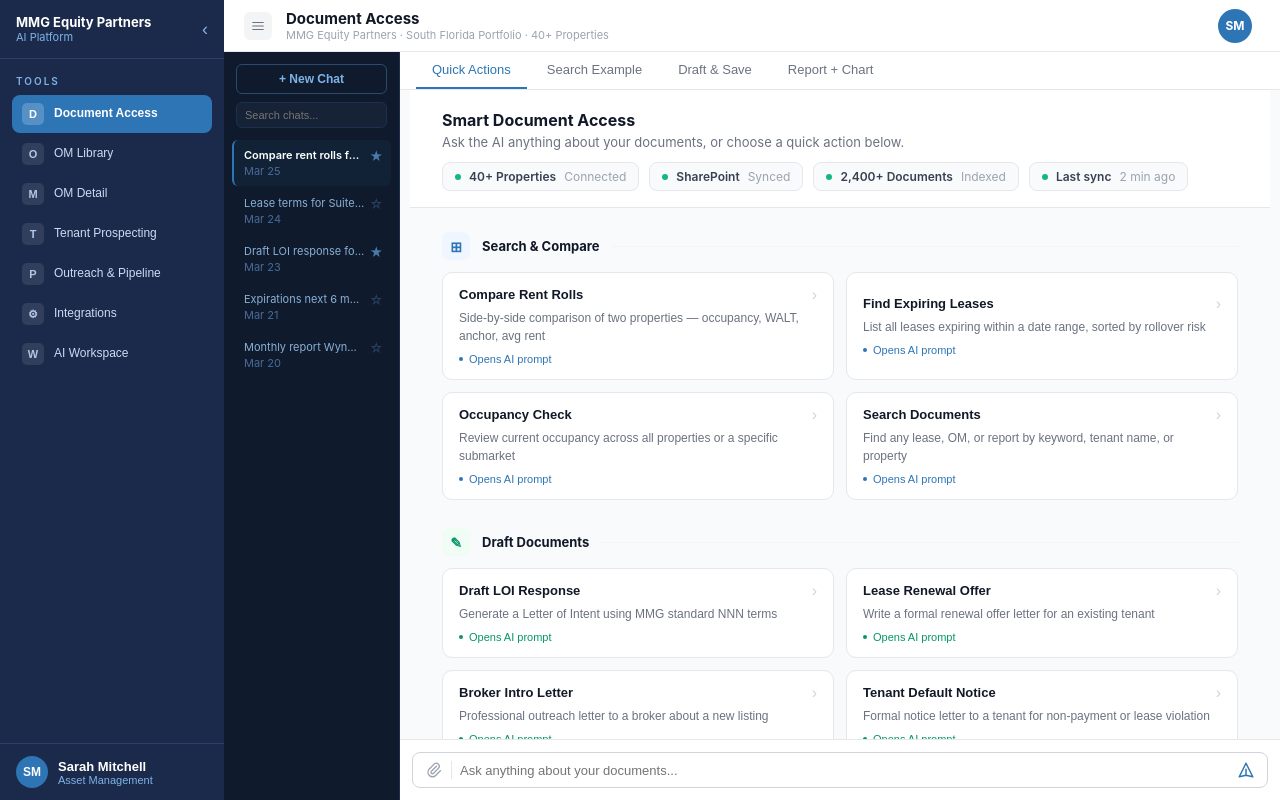
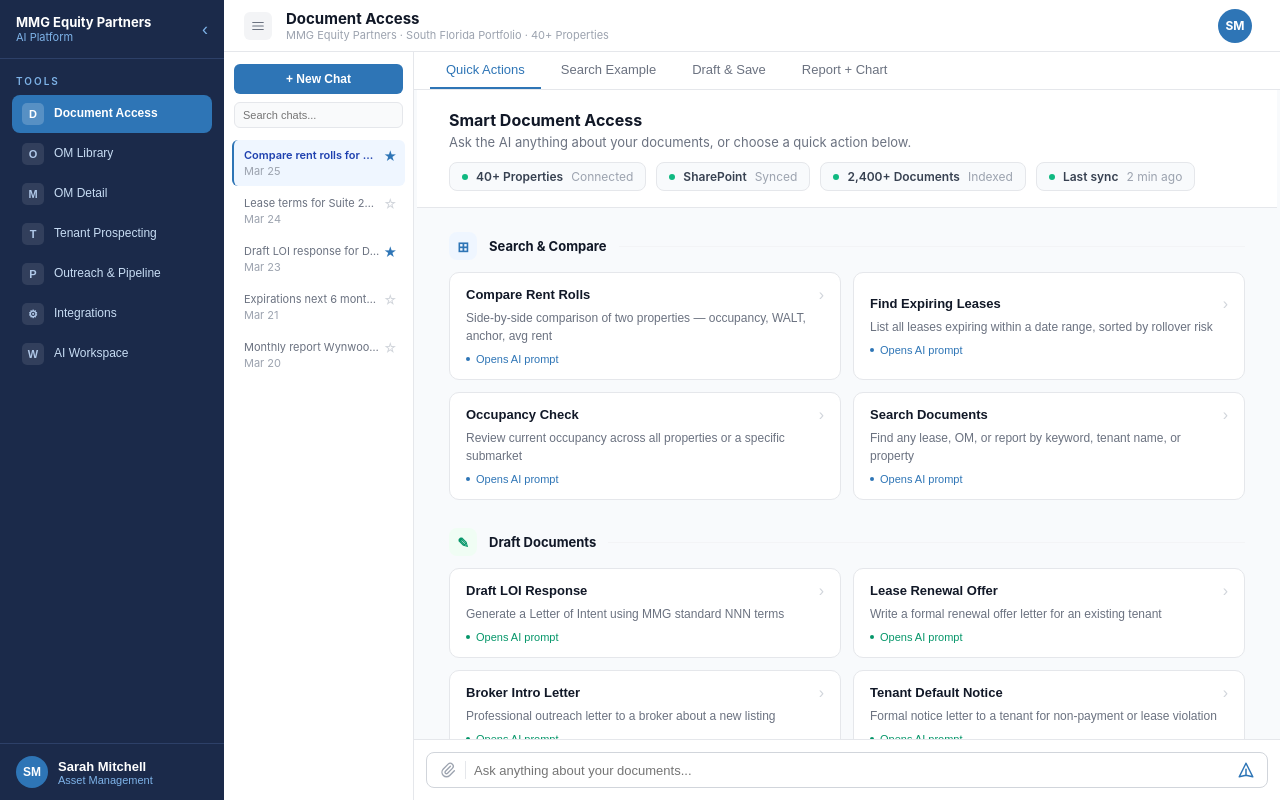
Before and after one commit to Alexvibes123/MMG-MOCK-TOOL, a React (Vite) app: page / in a window 1280 px wide. Built offline with nearby package versions, Linux system fonts and the light colour scheme.

Commit message:
Update SmartDocAccess.jsx

```diff
--- a/src/pages/SmartDocAccess.jsx
+++ b/src/pages/SmartDocAccess.jsx
@@ -225,17 +225,16 @@ export default function SmartDocAccess() {
     <div style={{ display:"flex", height:"100%" }}>
 
       {/* ── SIDEBAR ── */}
-      <div style={{ width:176, flexShrink:0, display:"flex", flexDirection:"column", background:"#0F1B2D", borderRight:"1px solid #1e3050" }}>
-        <div style={{ padding:12 }}>
-          {/* Ghost button — no loud blue fill */}
+      <div style={{ width:190, flexShrink:0, display:"flex", flexDirection:"column", background:"white", borderRight:"1px solid #e5e7eb" }}>
+        <div style={{ padding:"12px 10px 8px" }}>
           <button style={{
             width:"100%",
-            background:"transparent",
-            color:"#7eb3e8",
+            background:"#2E75B6",
+            color:"white",
             fontSize:12,
             borderRadius:6,
-            padding:"7px 0",
-            border:"1px solid #2a4a6e",
+            padding:"8px 0",
+            border:"none",
             fontWeight:600,
             cursor:"pointer",
           }}>+ New Chat</button>
@@ -247,14 +246,14 @@ export default function SmartDocAccess() {
             borderRadius:6,
             padding:"6px 8px",
             outline:"none",
-            background:"#162236",
-            color:"#c8ddf4",
-            border:"1px solid #1e3050",
+            background:"#f9fafb",
+            color:"#374151",
+            border:"1px solid #e5e7eb",
             boxSizing:"border-box",
           }} placeholder="Search chats..." />
         </div>
 
-        <div style={{ flex:1, overflowY:"auto", padding:"0 8px 8px" }}>
+        <div style={{ flex:1, overflowY:"auto", padding:"4px 8px 8px" }}>
           {PAST_CHATS.map((c, i) => (
             <div key={c.id} style={{
               display:"flex",
@@ -264,7 +263,7 @@ export default function SmartDocAccess() {
               borderRadius:6,
               cursor:"pointer",
               marginBottom:2,
-              background: i === 0 ? "rgba(46,117,182,0.08)" : "transparent",
+              background: i === 0 ? "#eff6ff" : "transparent",
               borderLeft: i === 0 ? "2px solid #2E75B6" : "2px solid transparent",
             }}>
               <div style={{ flex:1, minWidth:0 }}>
@@ -275,12 +274,11 @@ export default function SmartDocAccess() {
                   overflow:"hidden",
                   textOverflow:"ellipsis",
                   whiteSpace:"nowrap",
-                  color: i === 0 ? "#fff" : "#8aafd4",
+                  color: i === 0 ? "#1e40af" : "#6b7280",
                 }}>{c.label}</p>
-                <p style={{ fontSize:11, color:"#4a6a96", margin:"2px 0 0" }}>{c.date}</p>
+                <p style={{ fontSize:11, color:"#9ca3af", margin:"2px 0 0" }}>{c.date}</p>
               </div>
-              {/* Dimmed stars — don't compete */}
-              <span style={{ color: c.saved ? "#4a7aaa" : "#2a4060", fontSize:13 }}>
+              <span style={{ color: c.saved ? "#2E75B6" : "#d1d5db", fontSize:13 }}>
                 {c.saved ? "★" : "☆"}
               </span>
             </div>
```
